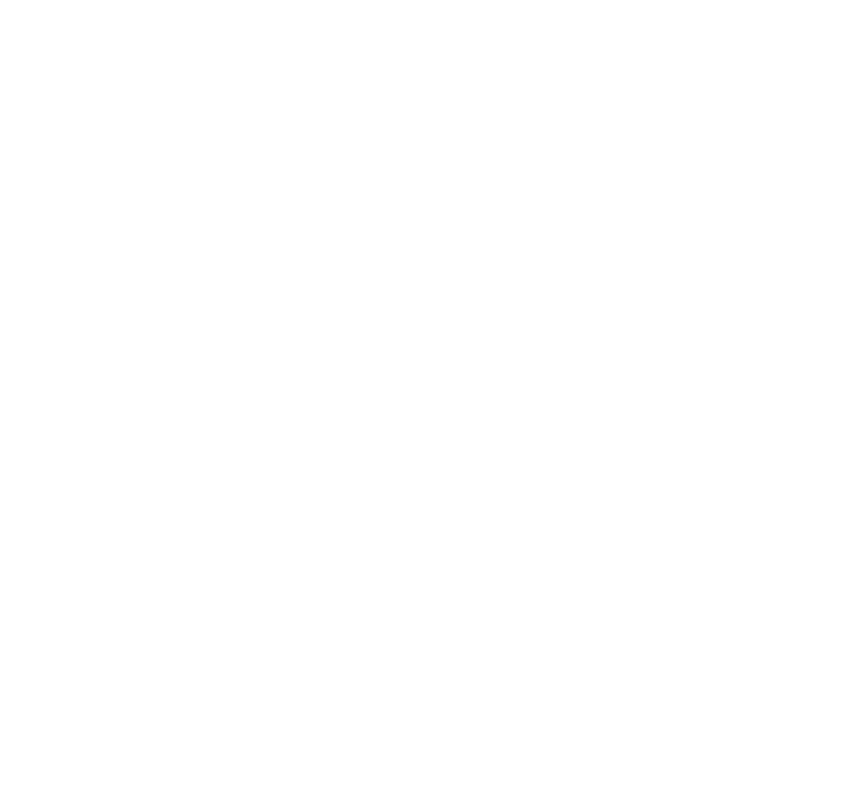
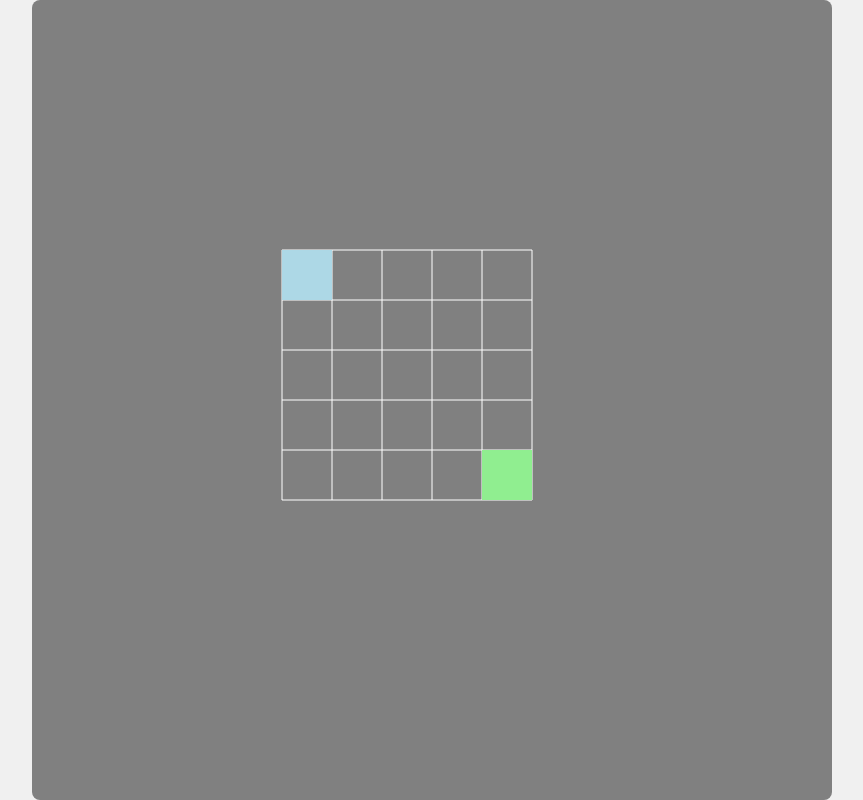
Before and after one commit to TechExplorerAnish/RL-learning-from-scratch, a plain HTML site: page index.html in a window 1280 px wide. Shown: the whole page, without its empty margins (208-1071 px from the left). Drawn offline with Linux system fonts and the light colour scheme.

Commit message:
draw environment in canvas

```diff
--- a/environment.js
+++ b/environment.js
@@ -9,4 +9,28 @@ class Environment{
         this.start = start;
         this.goal = goal;
     }
+
+    draw(ctx, cellSize, offsetX = 0, offsetY = 0) {
+        // Draw the grid
+        ctx.strokeStyle = 'white';
+        for (let i = 0; i <= this.gridSize; i++) {
+            ctx.beginPath();
+            ctx.moveTo(offsetX + i * cellSize, offsetY);
+            ctx.lineTo(offsetX + i * cellSize, offsetY + this.gridSize * cellSize);
+            ctx.stroke();
+            ctx.beginPath();
+            ctx.moveTo(offsetX, offsetY + i * cellSize);
+            ctx.lineTo(offsetX + this.gridSize * cellSize, offsetY + i * cellSize);
+            ctx.stroke();
+        }
+
+        // Draw the start position
+        ctx.fillStyle = 'lightblue';
+        ctx.fillRect(offsetX + this.start.x * cellSize, offsetY + this.start.y * cellSize, cellSize, cellSize);
+
+        // Draw the goal position
+        ctx.fillStyle = 'lightgreen';
+        ctx.fillRect(offsetX + this.goal.x * cellSize, offsetY + this.goal.y * cellSize, cellSize, cellSize);
+
+    }
 }
--- a/index.html
+++ b/index.html
@@ -1,11 +1,17 @@
 <!DOCTYPE html>
 <html lang="en">
+
 <head>
     <meta charset="UTF-8">
     <meta name="viewport" content="width=device-width, initial-scale=1.0">
     <title>rl-with-grid-problem</title>
+    <link rel="stylesheet" href="style.css">
 </head>
+
 <body>
+    <canvas id='myCanvas'></canvas>
+    <script src="environment.js"></script>
+    <script src="main.js"></script>
+</body>
 
-</body>
 </html>
--- a/main.js
+++ b/main.js
@@ -1 +1,22 @@
 //Problem Move an agent on grid to reach a goal position
+const canvas = document.getElementById('myCanvas');
+const ctx = canvas.getContext('2d');
+
+const width = 800;
+const height = 800;
+
+const cellSize = 50; // Size of each grid cell
+const gridSize = 5; // 5x5 grid
+const offsetX = (cellSize * gridSize); // Offset for drawing the grid
+const offsetY = (cellSize * gridSize); // Offset for drawing the grid
+
+const start = { x: 0, y: 0 }; // Starting position of the agent
+const goal = { x: 4, y: 4 }; // Goal position
+
+
+canvas.width = width;
+canvas.height = height;
+
+const environment = new Environment(gridSize, start, goal);
+
+environment.draw(ctx, cellSize, offsetX, offsetY);
--- /dev/null
+++ b/style.css
@@ -0,0 +1,23 @@
+*{
+    margin: 0;
+    padding: 0;
+    box-sizing: border-box;
+}
+
+body{
+    font-family: Arial, sans-serif;
+    background-color: #f0f0f0;
+    display: flex;
+    flex-direction: column;
+    align-items: center;
+    justify-content: center;
+    height: 100vh;
+    color: #333;
+    width: 100vw;
+
+}
+canvas{
+    display: block;
+    background-color: grey;
+    border-radius: 8px;
+}
```
